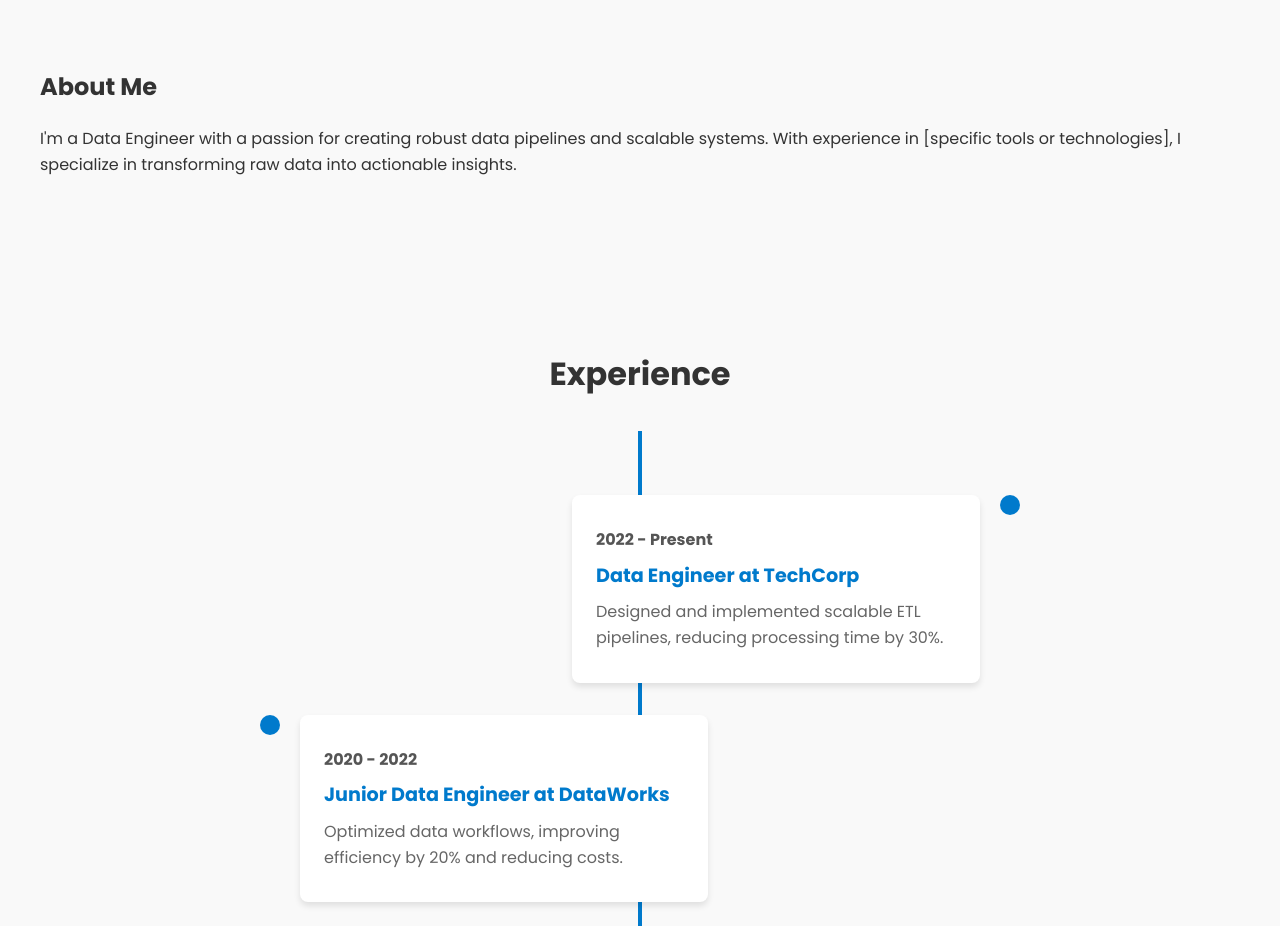
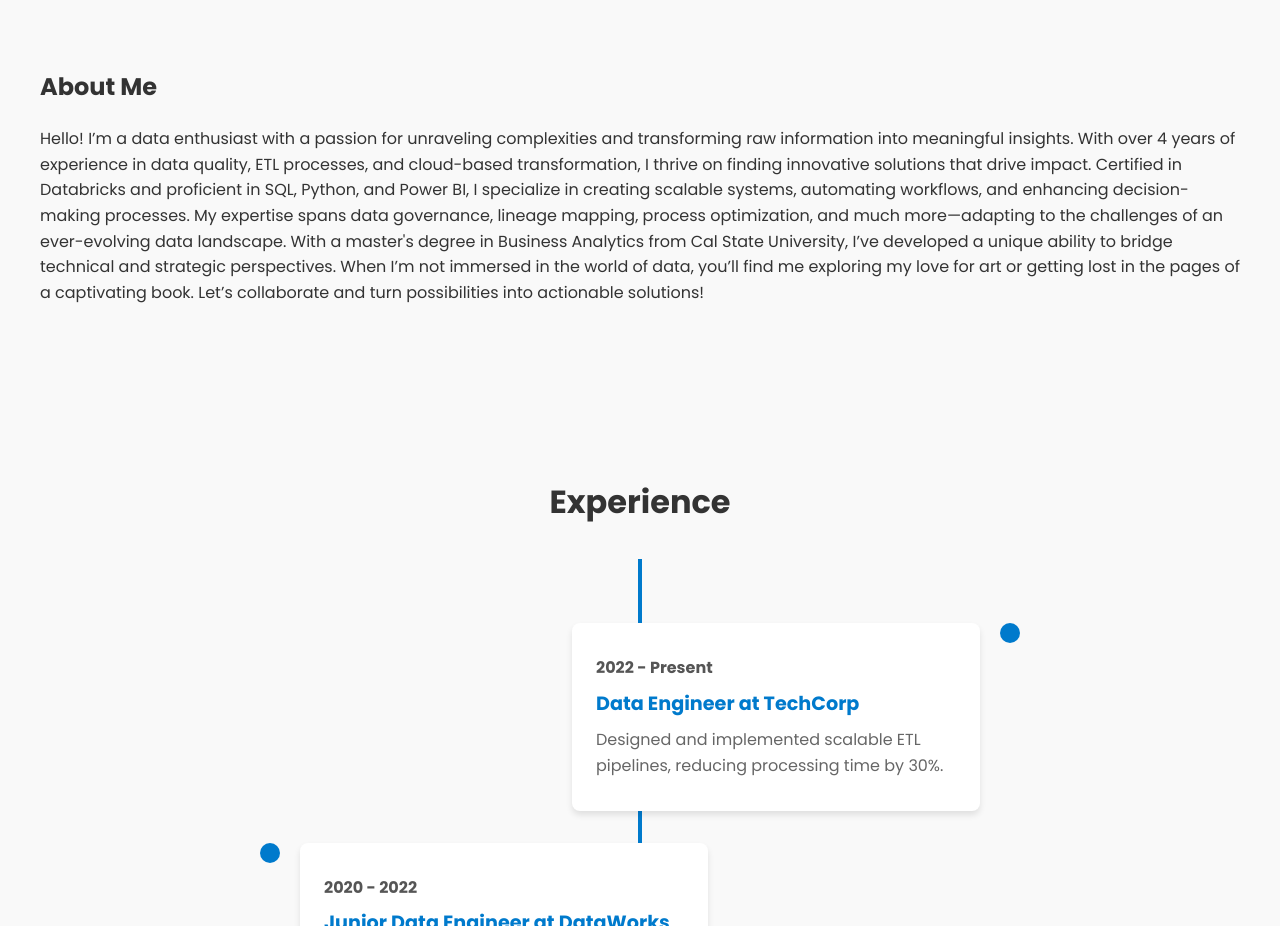
Before and after one commit to dileep-lingamallu/dileep-lingamallu.github.io, a plain HTML site: page index.html in a window 1280 px wide. Shown: the part 1040-1966 px from the top of the page. Drawn offline with Linux system fonts and the light colour scheme.

Commit message:
Update index.html

```diff
--- a/index.html
+++ b/index.html
@@ -47,8 +47,19 @@
         <div class="container">
             <h2>About Me</h2>
             <p>
-                I'm a Data Engineer with a passion for creating robust data pipelines and scalable systems.
-                With experience in [specific tools or technologies], I specialize in transforming raw data into actionable insights.
+                Hello! I’m a data enthusiast with a passion for unraveling complexities and transforming raw information into meaningful insights.
+                With over 4 years of experience in data quality, ETL processes, and cloud-based transformation, I thrive on finding innovative
+                solutions that drive impact.
+
+                Certified in Databricks and proficient in SQL, Python, and Power BI, I specialize in creating
+                scalable systems, automating workflows, and enhancing decision-making processes. My expertise spans data governance, lineage mapping,
+                process optimization, and much more—adapting to the challenges of an ever-evolving data landscape.
+
+                With a master's degree in Business Analytics from Cal State University, I’ve developed a unique ability to bridge technical and
+                strategic perspectives. When I’m not immersed in the world of data, you’ll find me exploring my love for art or getting lost in the pages of a captivating book.
+
+                Let’s collaborate and turn possibilities into actionable solutions!
+
             </p>
         </div>
     </section>
```
